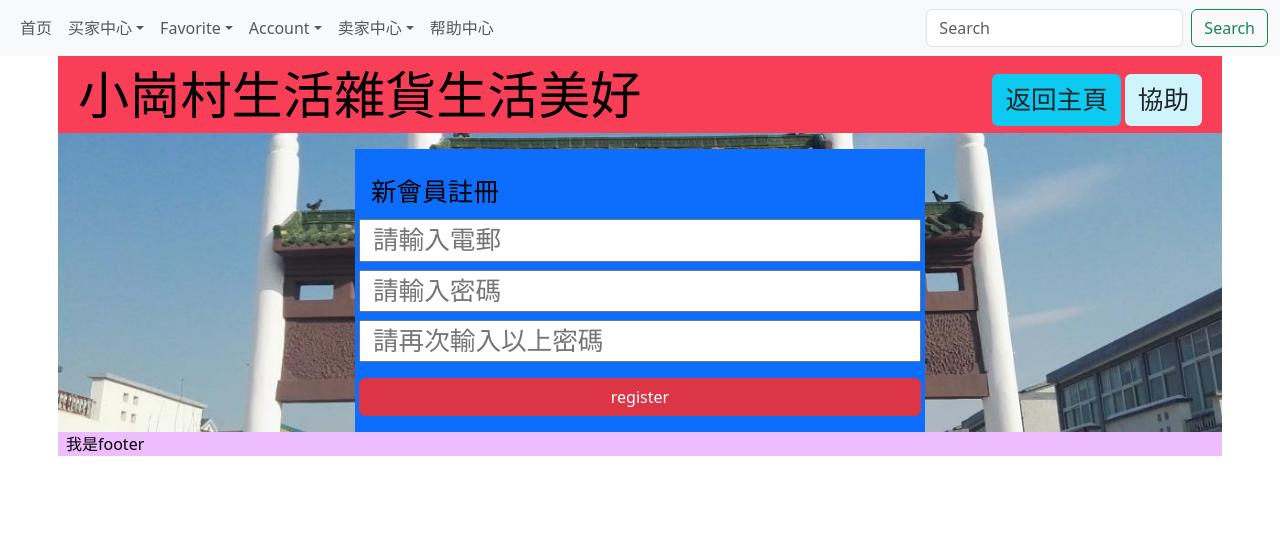
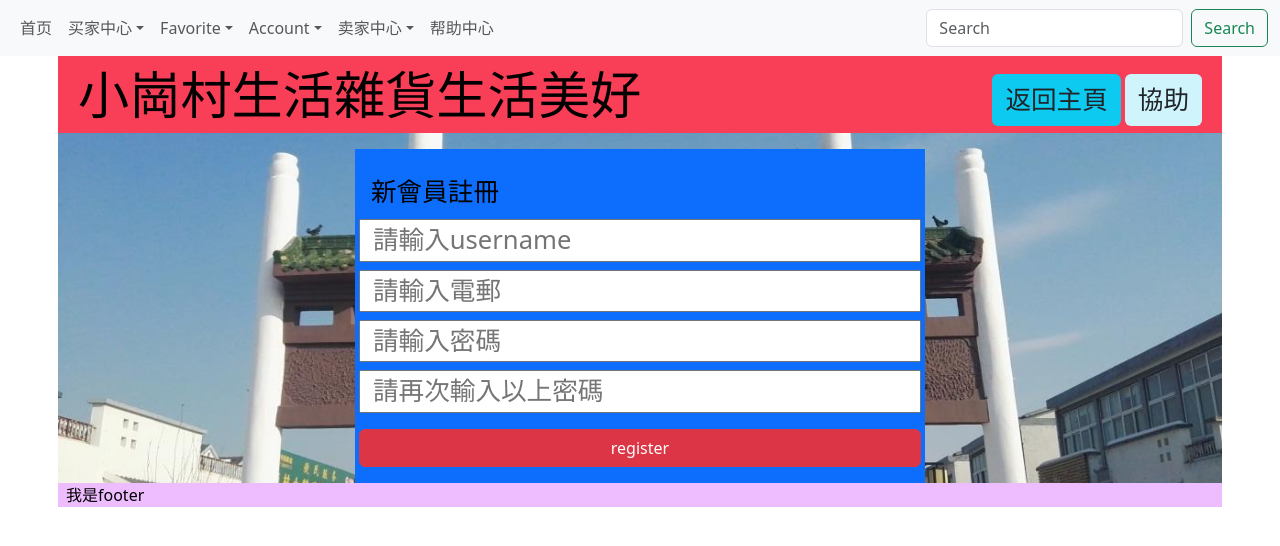
Before and after one commit to yuanxingMM/groupProject, a Next.js app: page /register in a window 1280 px wide. Shown: the top 546 px of the page. Built offline with nearby package versions, Linux system fonts and the light colour scheme; no server answers.

Commit message:
修复注册失败BUG

```diff
--- a/src/app/register/page.tsx
+++ b/src/app/register/page.tsx
@@ -53,8 +53,12 @@ const Register = () => {
                                             <label>新會員註冊</label>
                                         </div>
                                         <div className="row mt-2">
+                                            <input className="d-block w-100" type="text" id="email" name="username" placeholder="請輸入username"
+                                                value={username} onChange={(e) => setUsername(e.target.value)} />
+                                        </div>
+                                        <div className="row mt-2">
                                             <input className="d-block w-100" type="text" id="email" name="email" placeholder="請輸入電郵"
-                                                value={username} onChange={(e) => setUsername(e.target.value)} />
+                                                value={email} onChange={(e) => setEmail(e.target.value)} />
                                         </div>
                                         <div className="row mt-2">
                                             <input className="d-block w-100" type="password" id="password" name="password" placeholder="請輸入密碼"
```
